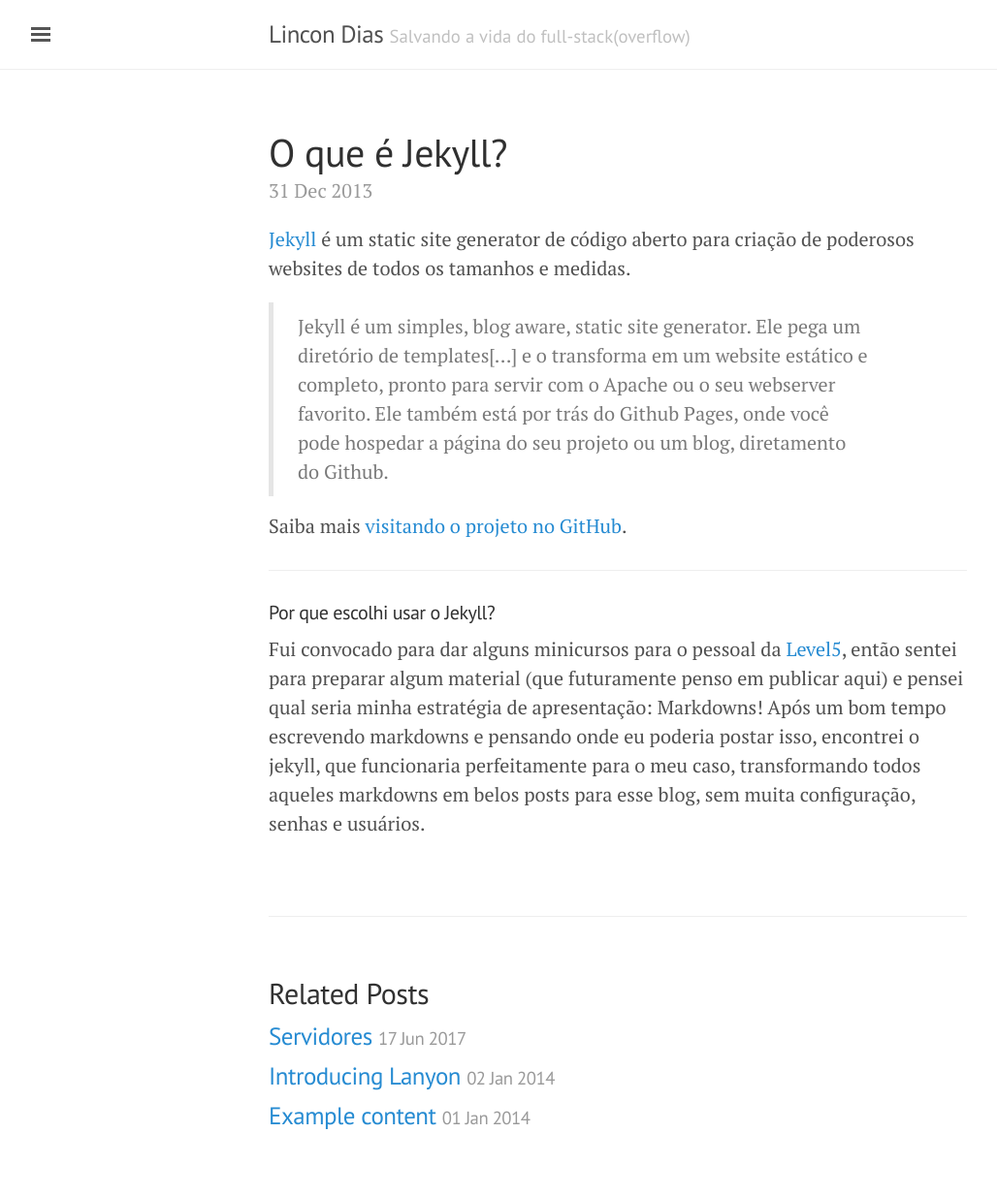
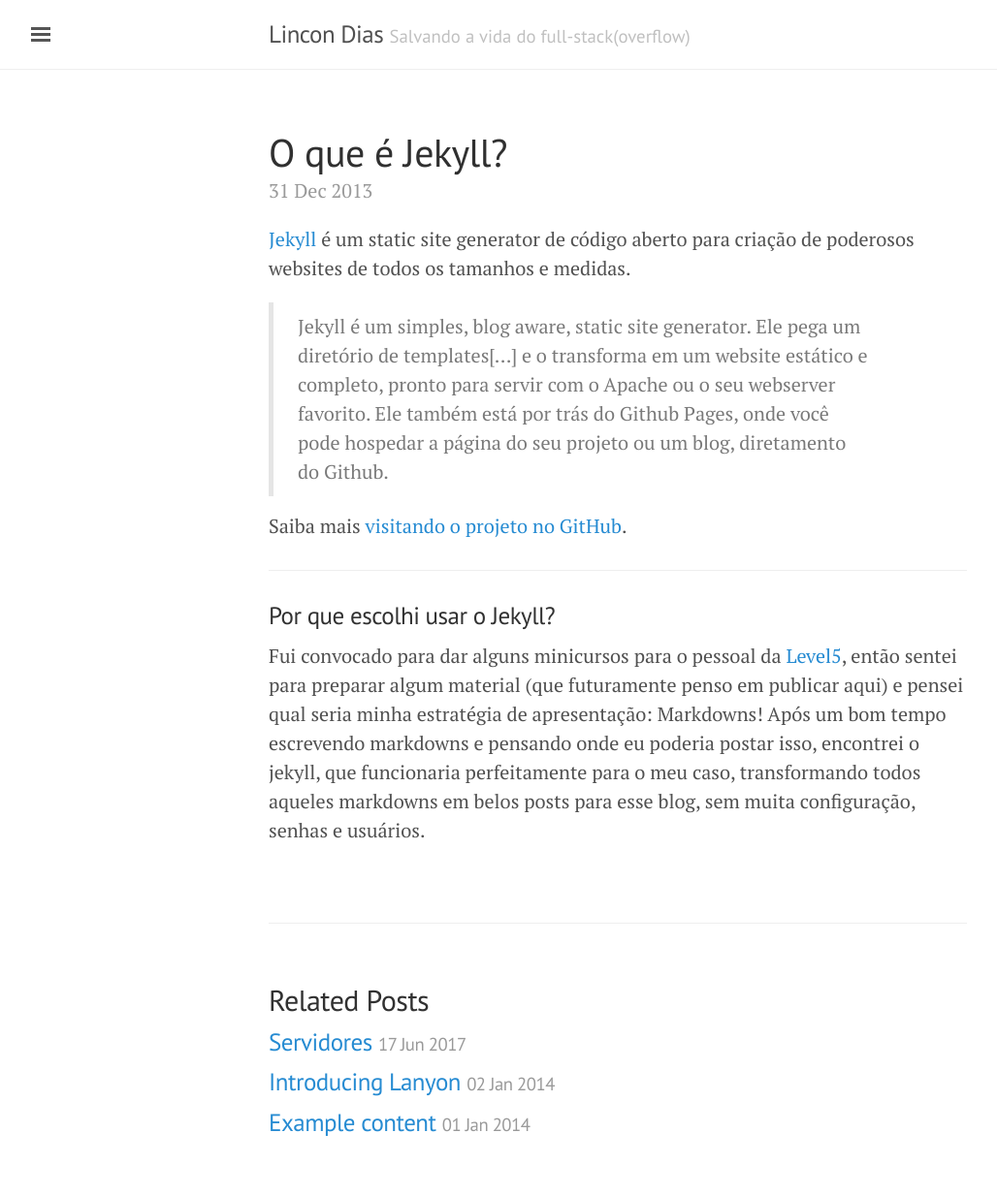
Before and after one commit to lincond/lincond.github.io, a Jekyll site: the page built from _posts/2013-12-31-whats-jekyll.md, in a window 1280 px wide. Shown: the whole page at 97% size, without its empty margins (3-1031 px from the left). Built offline with Jekyll 4.4.1, drawn with Linux system fonts in a browser that asks for light colours.

Commit message:
Aumentado a fonte do subtitulo

```diff
--- a/_posts/2013-12-31-whats-jekyll.md
+++ b/_posts/2013-12-31-whats-jekyll.md
@@ -10,6 +10,6 @@ title: O que é Jekyll?
 Saiba mais [visitando o projeto no GitHub](https://github.com/mojombo/jekyll).
 
 ---
-#### Por que escolhi usar o Jekyll?
+### Por que escolhi usar o Jekyll?
 
 Fui convocado para dar alguns minicursos para o pessoal da [Level5](http://level5jr.com.br), então sentei para preparar algum material (que futuramente penso em publicar aqui) e pensei qual seria minha estratégia de apresentação: Markdowns! Após um bom tempo escrevendo markdowns e pensando onde eu poderia postar isso, encontrei o jekyll, que funcionaria perfeitamente para o meu caso, transformando todos aqueles markdowns em belos posts para esse blog, sem muita configuração, senhas e usuários.
```
